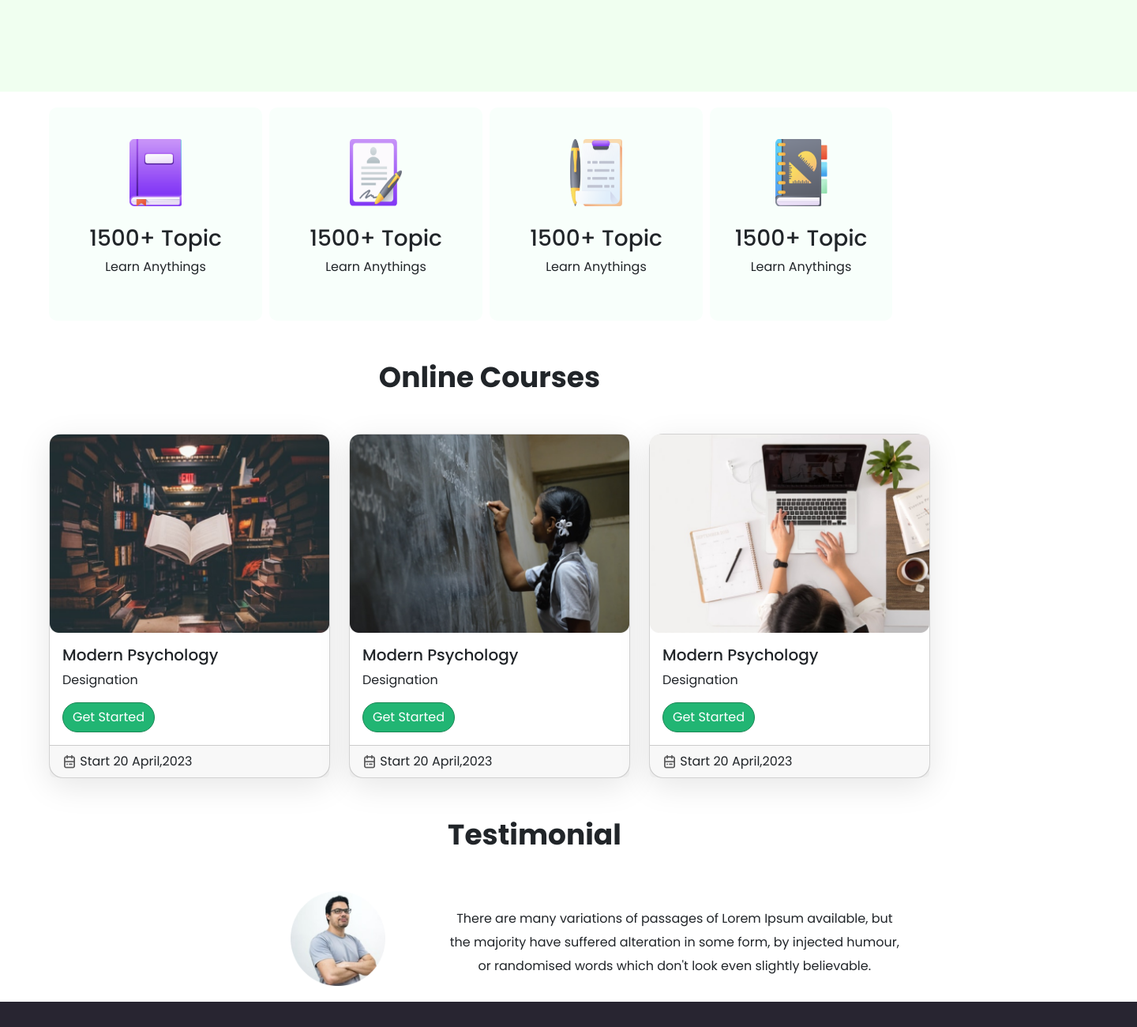
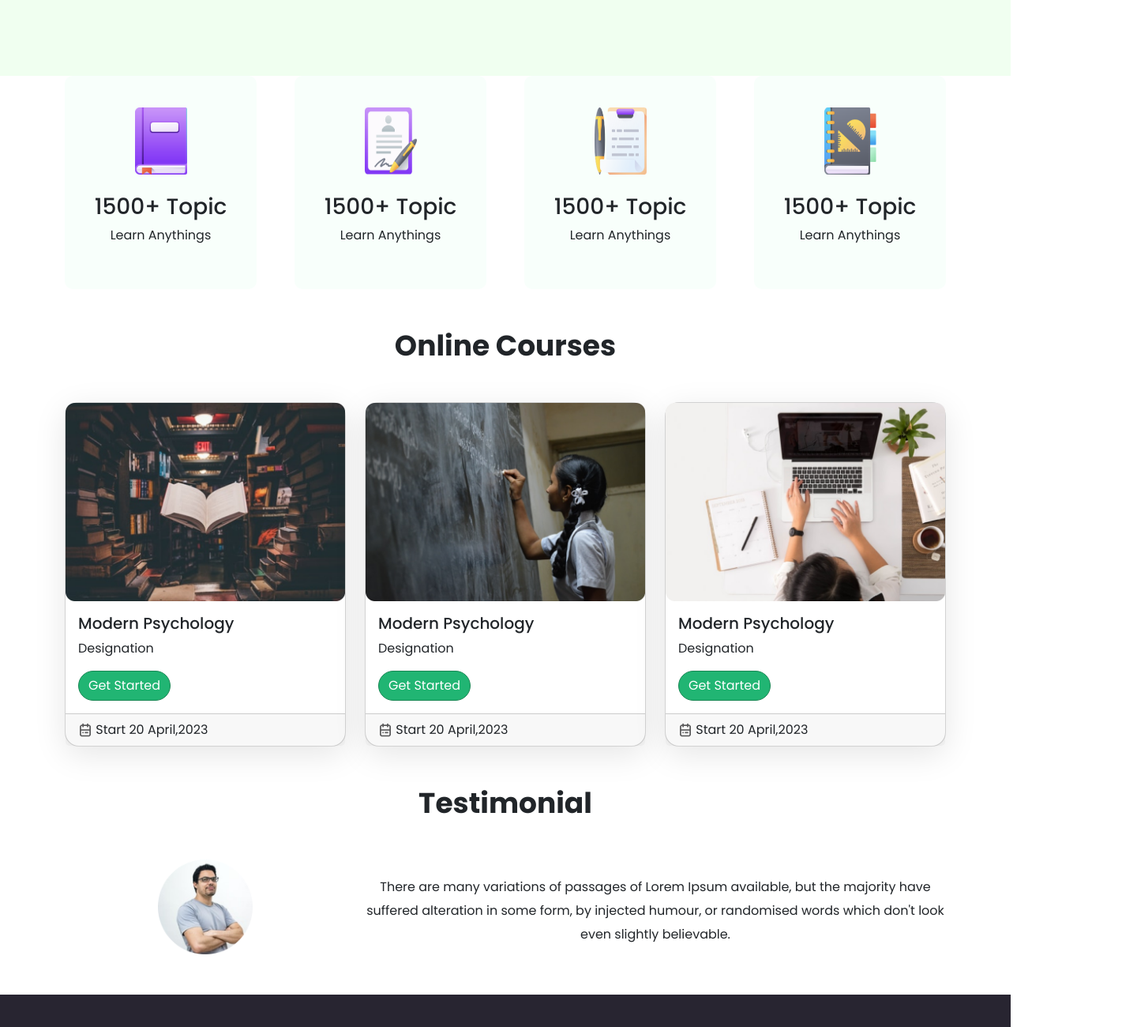
Before and after one commit to Ariful145/e-school, a plain HTML site: page index.html in a window 1280 px wide. Shown: the part 480-1780 px from the top of the page at 79% size, 1440 px wide, since content can reach past the window. Drawn offline with nearby package versions, Linux system fonts and the light colour scheme.

Commit message:
Add files via upload

```diff
--- a/index.html
+++ b/index.html
@@ -67,7 +67,7 @@
          </nav>
          <div class="container banner">
             <div class="row d-flex align-items-center">
-               <div class="col-6 col-sm-6 col-md-6 col-xl-6">
+               <div class="col-12 col-md-12 col-lg-6">
                   <p style="color: red">Are you ready to learn?</p>
                   <h1 class="b-title">
                      Learn With fun <br />
@@ -81,7 +81,7 @@
                      Get Started
                   </button>
                </div>
-               <div class="col-6 col-sm-6 col-md-6 col-xl-6">
+               <div class="col-12 col-md-12 col-lg-6">
                   <img class="img-fluid" src="Photos/Illustration.png" alt="" />
                </div>
             </div>
@@ -89,8 +89,10 @@
       </header>
       <section>
          <div class="container">
-            <div class="row g-5 w-100 content justify-content-between">
-               <div class="col-12 col-sm-6 col-md-4 col-xl-3">
+            <div class="row g-5 content">
+               <div
+                  class="col-12 col-md-6 col-lg-3 d-flex justify-content-center"
+               >
                   <div
                      class="d-flex flex-column gap-4 justify-content-center align-items-center"
                   >
@@ -101,7 +103,9 @@
                      </div>
                   </div>
                </div>
-               <div class="col-12 col-sm-6 col-md-4 col-xl-3">
+               <div
+                  class="col-12 col-md-6 col-lg-3 d-flex justify-content-center"
+               >
                   <div
                      class="d-flex flex-column gap-4 justify-content-center align-items-center"
                   >
@@ -112,7 +116,9 @@
                      </div>
                   </div>
                </div>
-               <div class="col-12 col-sm-6 col-md-4 col-xl-3">
+               <div
+                  class="col-12 col-md-6 col-lg-3 d-flex justify-content-center"
+               >
                   <div
                      class="d-flex flex-column gap-4 justify-content-center align-items-center"
                   >
@@ -123,9 +129,11 @@
                      </div>
                   </div>
                </div>
-               <div class="col-12 col-sm-6 col-md-4 col-xl-3">
+               <div
+                  class="col-12 col-md-6 col-lg-3 d-flex justify-content-center"
+               >
                   <div
-                     class="d-flex w-100 flex-column gap-4 justify-content-center align-items-center"
+                     class="d-flex flex-column gap-4 justify-content-center align-items-center"
                   >
                      <img class="img-fluid" src="ICON/Students.png" alt="" />
                      <div class="img-title text-center">
@@ -208,10 +216,10 @@
          <div class="container">
             <h1 class="font-txt">Testimonial</h1>
             <div class="row">
-               <div class="col-4">
+               <div class="col-12 col-md-4">
                   <img class="man" src="Photos/Man.png" alt="" />
                </div>
-               <div class="col-8">
+               <div class="col-12 col-md-8">
                   <p class="man-text">
                      There are many variations of passages of Lorem Ipsum
                      available, but the majority have suffered alteration in
@@ -225,13 +233,13 @@
       <section class="footer">
          <div class="container">
             <div class="row">
-               <div class="col-6">
+               <div class="col-12 col-md-6">
                   <p>
                      Millions of people of all ages and from around the world
                      are improving their lives with us
                   </p>
                </div>
-               <div class="col-6">
+               <div class="col-12 col-md-6">
                   <div class="row d-flex justify-content-around list">
                      <div class="col-4">
                         <ul>
--- a/style.css
+++ b/style.css
@@ -13,21 +13,20 @@ body {
 }
 
 header {
-   width: 1440px;
    height: 576px;
-   left: 0px;
-   top: 0px;
    background: #f0fff0;
 }
 
 .b-title {
    font-weight: 700;
 }
+/*
 .container {
    height: fit-content;
    width: max-content;
    margin: 20px 20px 10px 50px;
 }
+*/
 
 .navbar {
    font-family: Poppins;
@@ -87,9 +86,8 @@ header {
 }
 
 .man-text {
-   height: 90px;
-   width: 580px;
-   left: 400px;
+   height: auto;
+   width: 100%;
    padding-top: 20px;
    line-height: 30px;
 }
@@ -97,15 +95,14 @@ header {
 .deep-section {
    text-align: center;
    justify-content: center;
-   margin-left: 253px;
 }
 
 .footer {
-   width: 1440px;
    height: 369px;
    top: 2013px;
    background: #282531;
    color: #fff;
+   margin-top: 45px;
 }
 
 .footer p {
@@ -113,7 +110,7 @@ header {
    width: 290px;
    height: 6px;
    font-size: 12px;
-   margin-left: 200px;
+   margin-left: 100px;
 }
 
 .footer ul,
@@ -129,7 +126,6 @@ a {
 
 .list {
    padding-top: 45px;
-   width: 700px;
 }
 
 .bottom {
```
